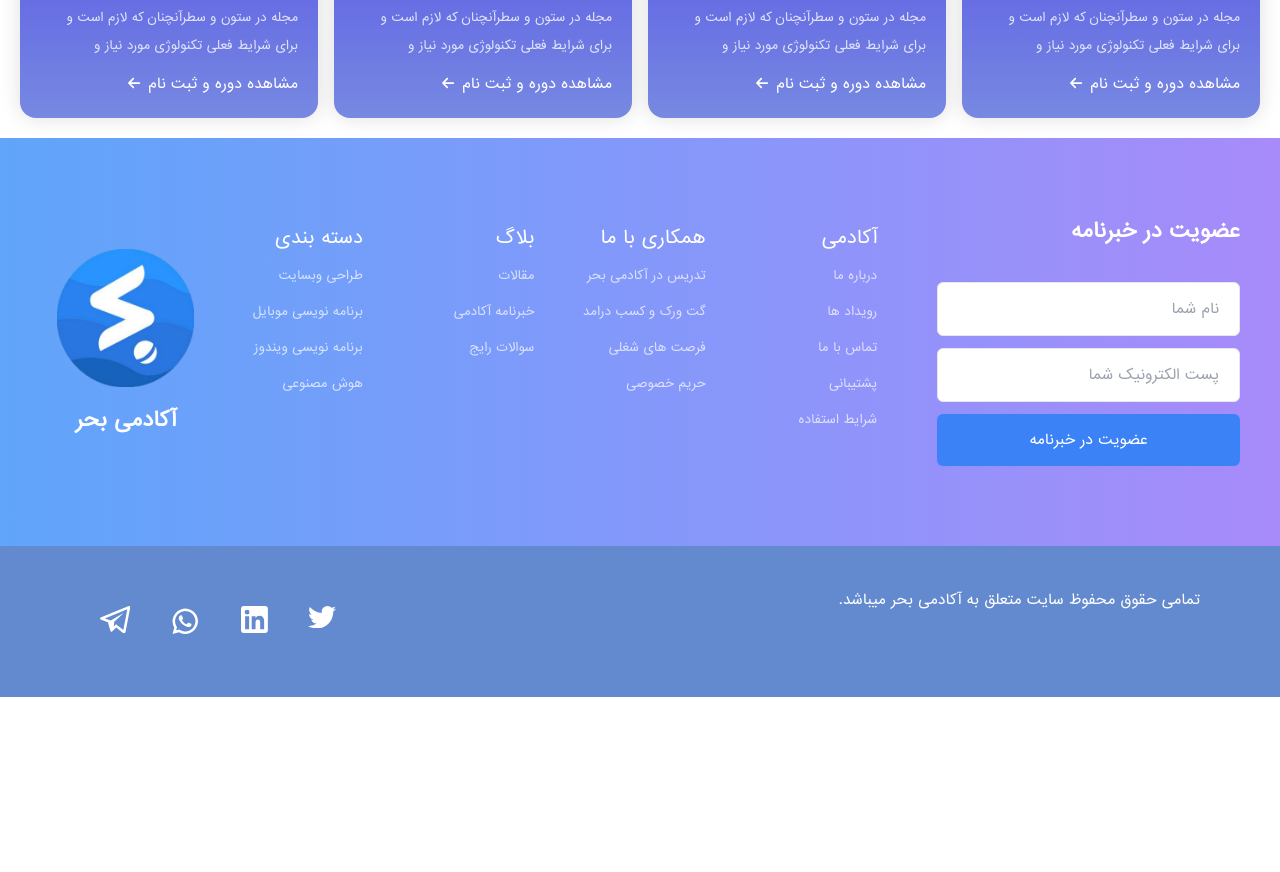
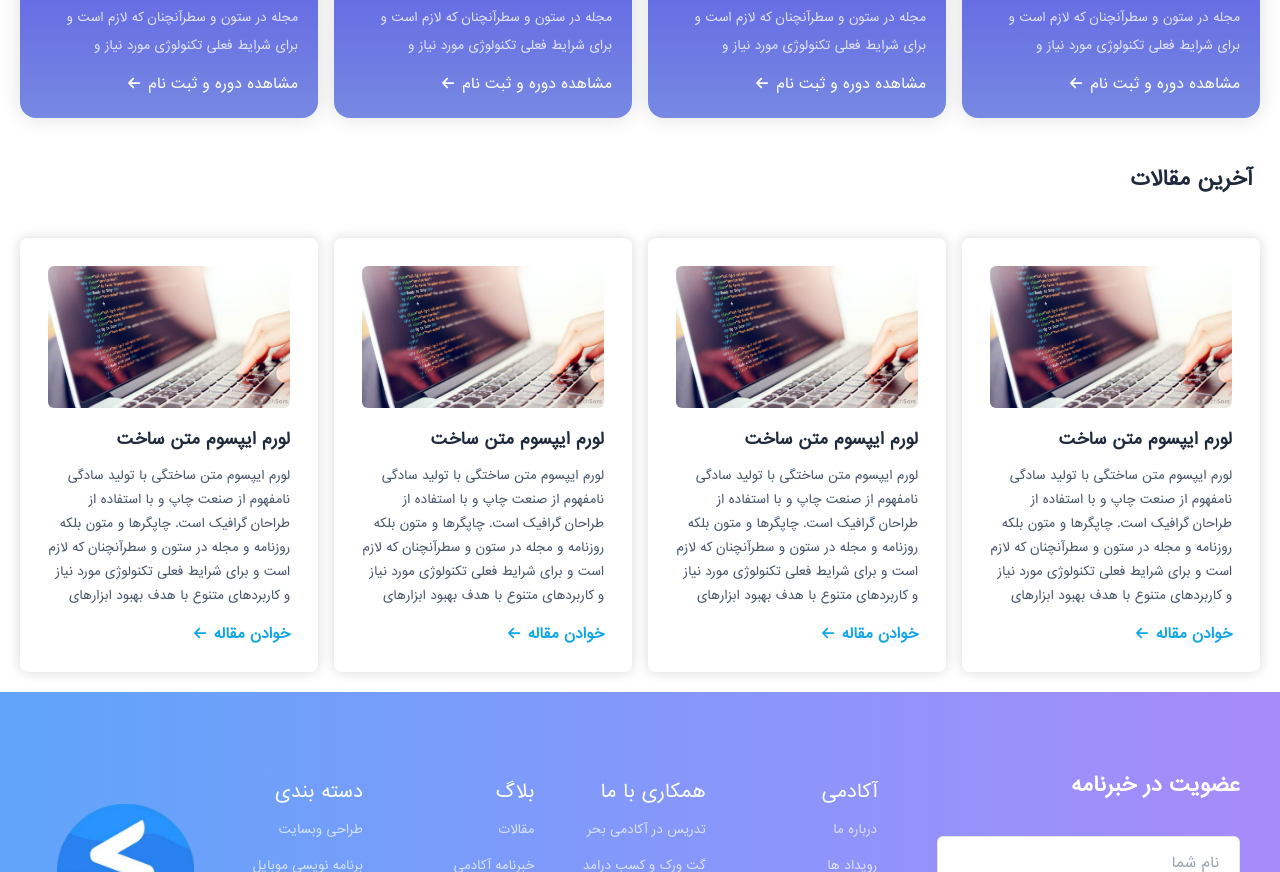
Before and after one commit to ParsaAsdpr/bahr-academy, a React (Create React App) app: page / in a window 1280 px wide. Shown: the part 501-1373 px from the top of the page. Before the commit the page ends 1198 px from the top, so only its background shows below. Built offline with nearby package versions, Linux system fonts and the light colour scheme.

Commit message:
finished blog card

```diff
--- a/src/App.js
+++ b/src/App.js
@@ -6,12 +6,14 @@
 import Signup from './Containers/Signup/Signup';
 import Footer from './Containers/Footer/Footer';
 import RecCourses from './Containers/Landing/RecommendedC';
+import RecentArticles from './Containers/Landing/RecentArticles';
 
 function App() {
   return (
     <div dir='rtl'>
       <Navbar></Navbar>
       <RecCourses></RecCourses>
+      <RecentArticles></RecentArticles>
       <Footer></Footer>
     </div>
   );
--- /dev/null
+++ b/src/Containers/Landing/RecentArticles.jsx
@@ -0,0 +1,49 @@
+import React, { Component } from "react";
+import articlePic from "../../assets/images/blog.png";
+import {ArticleCard} from "../../components/Blog/ArticleCard";
+import { Title } from '../../components/common/Title';
+
+
+class RecentArticles extends Component {
+  state = {
+    articles: [
+      {
+        title: "لورم ایپسوم متن ساخت",
+        desc: "لورم ایپسوم متن ساختگی با تولید سادگی نامفهوم از صنعت چاپ و با استفاده از طراحان گرافیک است. چاپگرها و متون بلکه روزنامه و مجله در ستون و سطرآنچنان که لازم است و برای شرایط فعلی تکنولوژی مورد نیاز و کاربردهای متنوع با هدف بهبود ابزارهای کاربردی می باشد. کتابهای زیادی در شصت",
+        image: articlePic,
+      },
+      {
+        title: "لورم ایپسوم متن ساخت",
+        desc: "لورم ایپسوم متن ساختگی با تولید سادگی نامفهوم از صنعت چاپ و با استفاده از طراحان گرافیک است. چاپگرها و متون بلکه روزنامه و مجله در ستون و سطرآنچنان که لازم است و برای شرایط فعلی تکنولوژی مورد نیاز و کاربردهای متنوع با هدف بهبود ابزارهای کاربردی می باشد. کتابهای زیادی در شصت",
+        image: articlePic,
+      },
+      {
+        title: "لورم ایپسوم متن ساخت",
+        desc: "لورم ایپسوم متن ساختگی با تولید سادگی نامفهوم از صنعت چاپ و با استفاده از طراحان گرافیک است. چاپگرها و متون بلکه روزنامه و مجله در ستون و سطرآنچنان که لازم است و برای شرایط فعلی تکنولوژی مورد نیاز و کاربردهای متنوع با هدف بهبود ابزارهای کاربردی می باشد. کتابهای زیادی در شصت",
+        image: articlePic,
+      },
+      {
+        title: "لورم ایپسوم متن ساخت",
+        desc: "لورم ایپسوم متن ساختگی با تولید سادگی نامفهوم از صنعت چاپ و با استفاده از طراحان گرافیک است. چاپگرها و متون بلکه روزنامه و مجله در ستون و سطرآنچنان که لازم است و برای شرایط فعلی تکنولوژی مورد نیاز و کاربردهای متنوع با هدف بهبود ابزارهای کاربردی می باشد. کتابهای زیادی در شصت",
+        image: articlePic,
+      },
+    ],
+  };
+  render() {
+      const {articles} = this.state
+    return (
+      <section className="max-w-7xl mx-auto my-5">
+          <Title text="آخرین مقالات"></Title>
+        <div className="px-5 mt-4 grid gap-4 grid-cols-1 sm:grid-cols-2 lg:grid-cols-4">
+            {articles.map((article, index) => {
+                return(
+                    <ArticleCard key={index} image={article.image} desc={article.desc} title={article.title}></ArticleCard>
+                )
+            })}
+        </div>
+      </section>
+    );
+  }
+}
+
+export default RecentArticles;
--- /dev/null
+++ b/src/components/Blog/ArticleCard.jsx
@@ -0,0 +1,18 @@
+import { faArrowLeft } from '@fortawesome/free-solid-svg-icons';
+import { FontAwesomeIcon } from '@fortawesome/react-fontawesome';
+import React from 'react';
+
+const ArticleCard = props => {
+    return (
+        <div className='p-7 rounded-lg' style={{boxShadow: "0px 0px 12px 1px #00000022"}}>
+            <img src={props.image} alt="blog picture" className='rounded-md'/>
+            <h2 className='text-md font-bold text-slate-800 mt-5 mb-3'>{props.title}</h2>
+            <p className='text-xs text-slate-600 h-36 leading-loose overflow-hidden overflow-ellipsis'>{props.desc}</p>
+            <a className='text-sm text-sky-500 mt-4 float-right hover:text-sky-600 transition-colors font-bold' href='#'>خوادن مقاله
+            <FontAwesomeIcon icon={faArrowLeft} className="mx-2"></FontAwesomeIcon>
+            </a>
+        </div>
+     );
+}
+
+export {ArticleCard};
```
Also changed, not shown: src/assets/images/blog.png (added).
